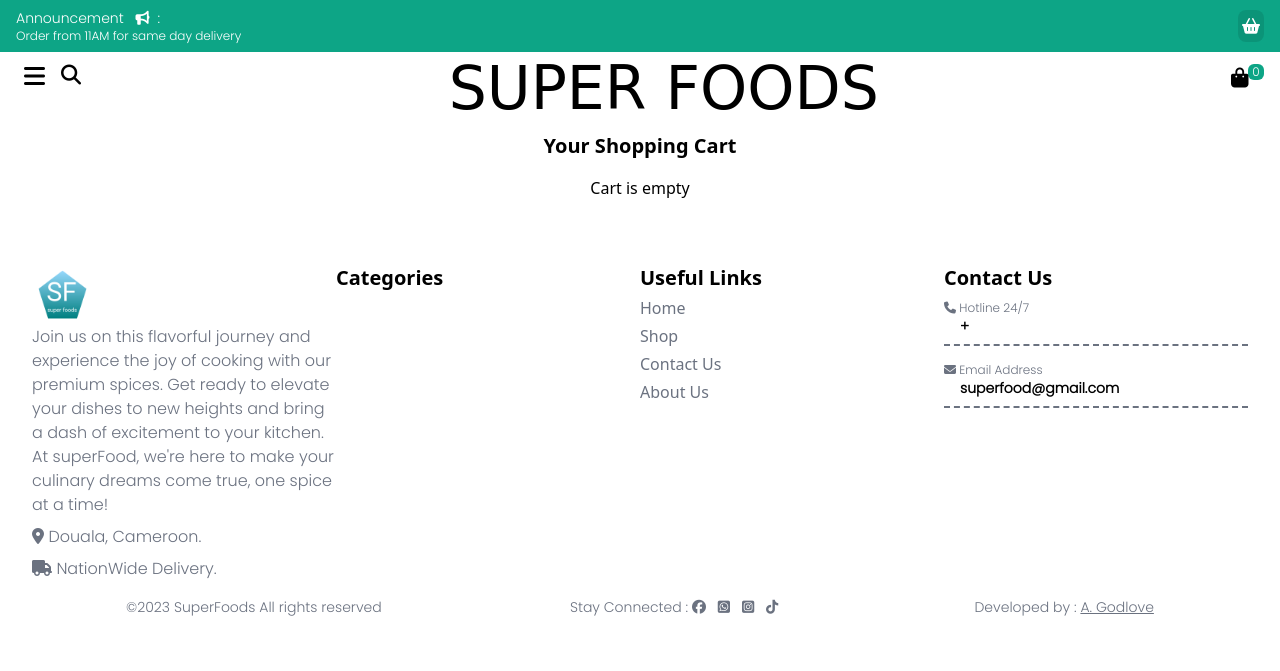
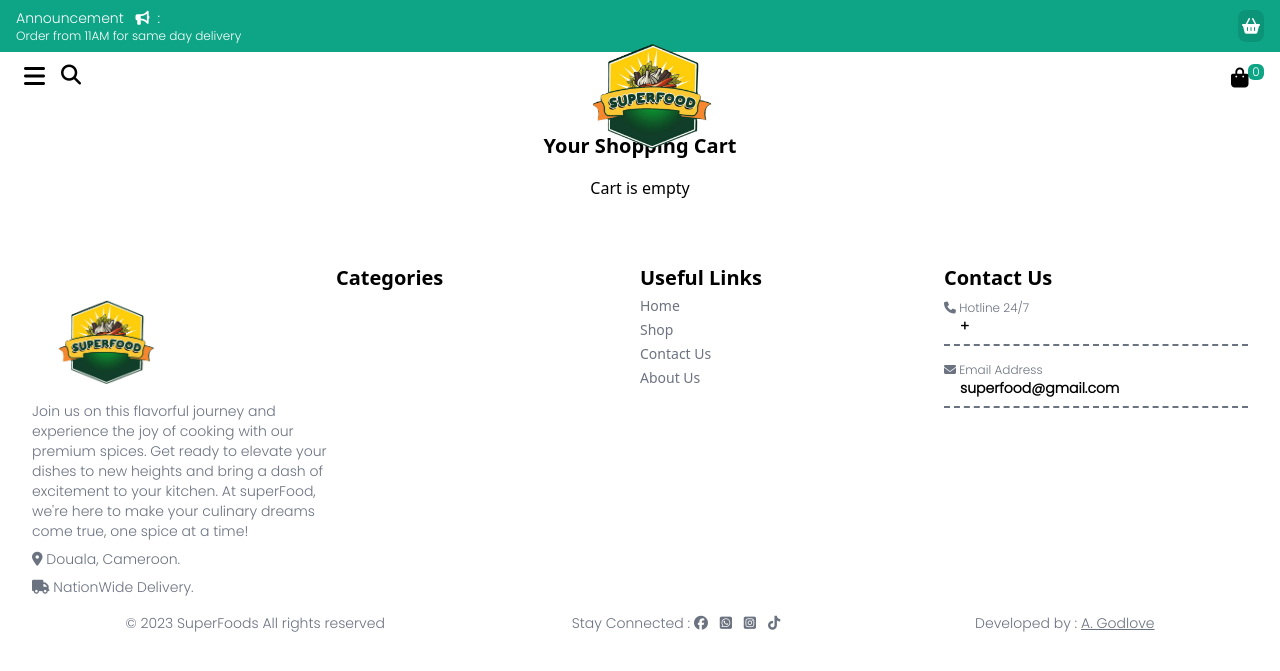
Before and after one commit to Godlove1/SUPERfOODS-online-grocery-store, a PHP site: page /cart.php in a window 1280 px wide. Shown: the top 671 px of the page. Run offline with PHP 8.4, Linux system fonts and the light colour scheme; data that the repository does not hold is empty; some libraries are stand-ins or nearby versions; some web fonts are replaced.

Commit message:
updated logo

```diff
--- a/src/admin_panel/partials/login-check.php
+++ b/src/admin_panel/partials/login-check.php
@@ -2,7 +2,6 @@
 
     if(!isset($_SESSION['user']))  {
         //User is not logged in
-        //orangeirect to Login Page
         header('location:login');
         exit();
 
--- a/src/assets/css/output.css
+++ b/src/assets/css/output.css
@@ -763,6 +763,10 @@
   margin-left: 1rem;
 }
 
+.ml-\[-10px\] {
+  margin-left: -10px;
+}
+
 .mr-2 {
   margin-right: 0.5rem;
 }
@@ -959,8 +963,8 @@
   width: 100px;
 }
 
-.w-\[20\%\] {
-  width: 20%;
+.w-\[150px\] {
+  width: 150px;
 }
 
 .w-\[200px\] {
@@ -1289,6 +1293,16 @@
   background-color: rgb(246 244 253 / var(--tw-bg-opacity));
 }
 
+.bg-\[\#FECE0A\] {
+  --tw-bg-opacity: 1;
+  background-color: rgb(254 206 10 / var(--tw-bg-opacity));
+}
+
+.bg-\[\#e3b911\] {
+  --tw-bg-opacity: 1;
+  background-color: rgb(227 185 17 / var(--tw-bg-opacity));
+}
+
 .bg-black {
   --tw-bg-opacity: 1;
   background-color: rgb(0 0 0 / var(--tw-bg-opacity));
@@ -1326,11 +1340,6 @@
 .bg-red-500 {
   --tw-bg-opacity: 1;
   background-color: rgb(239 68 68 / var(--tw-bg-opacity));
-}
-
-.bg-red-600 {
-  --tw-bg-opacity: 1;
-  background-color: rgb(220 38 38 / var(--tw-bg-opacity));
 }
 
 .bg-red-800 {
@@ -1547,11 +1556,6 @@
 .text-4xl {
   font-size: 2.25rem;
   line-height: 2.5rem;
-}
-
-.text-6xl {
-  font-size: 3.75rem;
-  line-height: 1;
 }
 
 .text-\[\.6rem\] {
@@ -2096,10 +2100,6 @@
     margin-top: 3rem;
   }
 
-  .lg\:mt-4 {
-    margin-top: 1rem;
-  }
-
   .lg\:mt-6 {
     margin-top: 1.5rem;
   }
@@ -2232,4 +2232,9 @@
     font-size: 3.75rem;
     line-height: 1;
   }
-}
+
+  .lg\:text-sm {
+    font-size: 0.875rem;
+    line-height: 1.25rem;
+  }
+}
--- a/src/partials/banner.php
+++ b/src/partials/banner.php
@@ -1,7 +1,7 @@
 <section>
         <div class="mx-auto max-w-screen-2xl px-4 py-8 sm:px-6 lg:px-8">
           <div class="grid grid-cols-1 gap-4 md:grid-cols-2">
-            <div class="bg-red-600 lg:p-8 md:p-12 lg:px-16 lg:py-24 py-2">
+            <div class="bg-[#e3b911] lg:p-8 md:p-12 lg:px-16 lg:py-24 py-2">
               <div class="mx-auto max-w-xl text-center">
                 <h2 class="text-2xl font-bold text-white md:text-3xl">
                Save Time, Stress & Money
--- a/src/partials/footer.php
+++ b/src/partials/footer.php
@@ -10,9 +10,9 @@
 
 <div class="about_superfood text-gray-500">
   <div class="c_logo">
-    <img src="assets/images/logo.png" alt="superfoods logo" class="w-[20%]">
+    <img src="assets/images/icons/logo.png" alt="superfoods logo" class="w-1/2">
   </div>
-  <div class="desc_text">
+  <div class="desc_text text-sm ">
     <p>
      Join us on this flavorful journey and experience the joy of cooking with our premium spices. Get ready to elevate your dishes to new heights and bring a dash of excitement to your kitchen. At superFood, we're here to make your culinary dreams come true, one spice at a time!
     </p>
@@ -31,7 +31,7 @@
   <div class="header_title">
     <h3 class="font-bold text-xl">Categories</h3>
   </div>
-  <ul class="footer_cats text-gray-500">
+  <ul class="footer_cats text-gray-500 text-sm ">
 
 <?php
 $get_cats="SELECT * FROM tbl_category order by id ASC";
@@ -50,7 +50,7 @@
   <div class="header_title">
    <h3 class="font-bold text-xl">Useful Links</h3>
   </div>
-  <ul class="footer_cats text-gray-500">
+  <ul class="footer_cats text-gray-500 text-sm">
 
    <li class='my-1'><a href="index" class="hover:text-[#0DA586] relative inline-block">Home</a></li>
    <li class='mb-1'><a href="shop" class="hover:text-[#0DA586] relative inline-block">Shop</a></li>
@@ -82,8 +82,8 @@
 </div>
 
 <div class="credits">
-  <div class="collect text-gray-500 text-sm text-center lg:flex justify-around items-center">
-    <p>&copy;2023 SuperFoods All rights reserved</p>
+  <div class="collect text-gray-500 text-xs lg:text-sm text-center lg:flex justify-around items-center">
+    <p>&copy; <?php echo date('Y'); ?> SuperFoods All rights reserved</p>
      <p class="my-2">Stay Connected : <span>
       <a href=""><i class="fa-brands fa-facebook"></i></a>
       <a href="" class="mx-2"><i class="fa-brands fa-square-whatsapp"></i></a>
--- a/src/partials/header.php
+++ b/src/partials/header.php
@@ -12,7 +12,7 @@
 <link rel="stylesheet" href="assets/css/custom.css">
 <link rel="stylesheet" href="assets/css/hover.css">
 <link href="https://unpkg.com/aos@2.3.1/dist/aos.css" rel="stylesheet">
-<link rel="icon" type="image/png" sizes="16x16" href="assets/images/favicon.ico">
+<link rel="icon" type="image/png" sizes="48x48" href="assets/images/icons/maskable_icon_x48.png">
 <!-- font-awesome -->
 <script src="https://kit.fontawesome.com/3ecb4095fb.js" crossorigin="anonymous"></script>
 
@@ -24,7 +24,7 @@
 
 
 <!-- dynamic header -->
-<!-- <?php
+ <?php
     $url = $_SERVER['REQUEST_URI'];
 $parts = parse_url($url);
 $str = $parts['path'];
@@ -33,51 +33,62 @@
 $cur_page = substr($str,strrpos($str,"/")+1);
 
 if($cur_page == 'product'){
-  ?> -->
+  ?>
 
 <!-- SEO -->
-<title><?php  echo $name; ?></title>
-<meta name="description" content="Buy <?php  echo $name; ?>  from SuperFoods ">
+<title>Buy <?php  echo $name; ?> From superFood</title>
+<meta name="description" content="Buy <?php  echo $name; ?>  from SuperFoods and have it delivered to your doorstep">
  <link rel="canonical" href="https://www..store/product?prod_key=<?php echo $prod_id; ?>">
  <!-- SEO - Social -->
-<meta property="og:site_name" content="Super Foods">
+<meta property="og:site_name" content="Buy <?php  echo $name; ?> From superFood">
 <meta property="og:url" content="https://www.superfoods.store/product?prod_key=<?php echo $prod_id; ?>">
 <meta property="og:title" content="<?php echo $name; ?>">
 <meta property="og:type" content="product">
-<meta property="og:description" content="Buy <?php echo $name; ?> from Super Foods.">
-
-  <meta property="og:price:amount" content="<?php  echo number_format($price,2); ?>">
-  <meta property="og:price:currency" content="FCFA">
-
-<meta property="og:image" content="https://www..store/assets/images/products/<?php echo $prod_img[0] ?>">
-<meta property="og:image" content="https://www..store/assets/images/products/<?php echo $prod_img[0] ?>">
+<meta property="og:description" content="Buy <?php echo $name; ?> from Super Foods and have it delivered to your doorstep.">
+<meta property="og:price:amount" content="<?php  echo number_format($price,2); ?>">
+<meta property="og:price:currency" content="FCFA">
 <meta property="og:image" content="https://www..store/assets/images/products/<?php echo $prod_img[0] ?>">
 <meta property="og:image:secure_url" content="https://www..store/assets/images/products/<?php echo $prod_img[0] ?>">
-
 <meta name="twitter:card" content="summary_large_image">
 <meta name="twitter:title" content="<?php echo $name; ?>">
 <meta name="twitter:description" content="Buy <?php echo $name; ?> from Super Foods.">
 <meta name="keywords" content="<?php echo $seo; ?>">
 
 <?php
-    }else{
+    }else if($cur_page == 'shop'){
         ?>
 
-<title>Super Foods </title>
-       <link rel="canonical" href="https://www.superfood.store/">
+<title> Shop | Shop the best groceries! </title>
 <!-- SEO -->
-<meta name="keywords" content="">
-<meta name="description" content="The secret ingredient to deliciousness: Our premium powdered spices.">
+<meta name="keywords" content="Fresh produce, Organic groceries, Exotic spices, Pantry essentials, Local products, Seasonal specials, Bulk buying, Gourmet ingredients, Healthy snacks, Gluten-free options, International flavors, Cooking oils and sauces, Baking supplies, Beverages, Canned and packaged goods, Condiments and spreads, Snacks and treats, Dairy and eggs, Frozen foods, Household supplies, Customer reviews for online grocery stores in Cameroon, Fast and reliable grocery delivery in Cameroon, Fresh food in Cameroon at your doorstep.">
+<meta name="description" content="A Dash of Convenience, a Pinch of Delight: Grocery and Spice Made Right!">
  <!-- SEO - Social -->
 <meta property="og:site_name" content="Super Foods ">
 <meta property="og:url" content="https://www.superfood.store/">
 <meta property="og:title" content="Super Foods">
 <meta property="og:type" content="website">
-<meta property="og:description" content="The secret ingredient to deliciousness: Our premium powdered spices.">
-
+<meta property="og:description" content="A Dash of Convenience, a Pinch of Delight: Grocery and Spice Made Right!.">
 <meta name="twitter:card" content="summary_large_image">
 <meta name="twitter:title" content="Super Foods">
-<meta name="twitter:description" content="The secret ingredient to deliciousness: Our premium powdered spices.">
+<meta name="twitter:description" content="A Dash of Convenience, a Pinch of Delight: Grocery and Spice Made Right!.">
+     <?php
+    }else{
+        ?>
+
+<title> Super Foods | Spice up Your Kitchen with Flavorful Finds! </title>
+       <link rel="canonical" href="https://www.superfood.store/">
+<!-- SEO -->
+<meta name="keywords" content="Online grocery shopping in Cameroon, Fresh food delivery in Cameroon, Buy groceries online in Cameroon, Best online grocery store in Cameroon, Local produce in Cameroon, Organic food delivery in Cameroon, Affordable groceries in Cameroon, Convenient online shopping in Cameroon, Spices and seasonings in Cameroon, Quick recipes for Cameroon cuisine, Farm-fresh ingredients in Cameroon, Healthy food options in Cameroon, Bulk buying in Cameroon, Special discounts for Cameroonians, Cameroon's top online grocery store, Wide selection of groceries in Cameroon, Recipe inspiration for Cameroon dishes, Customer reviews for online grocery stores in Cameroon, Fast and reliable grocery delivery in Cameroon, Fresh food in Cameroon at your doorstep.">
+<meta name="description" content="A Dash of Convenience, a Pinch of Delight: Grocery and Spice Made Right!">
+ <!-- SEO - Social -->
+<meta property="og:site_name" content="Super Foods ">
+<meta property="og:url" content="https://www.superfood.store/">
+<meta property="og:title" content="Super Foods">
+<meta property="og:type" content="website">
+<meta property="og:description" content="A Dash of Convenience, a Pinch of Delight: Grocery and Spice Made Right!.">
+<meta name="twitter:card" content="summary_large_image">
+<meta name="twitter:title" content="Super Foods">
+<meta name="twitter:description" content="A Dash of Convenience, a Pinch of Delight: Grocery and Spice Made Right!.">
      <?php
     }
 ?>
@@ -134,11 +145,11 @@
        </div>
 </div>
 <!-- logo -->
-<div class=" w-full h-full flex justify-center items-center">
+<div class="w-full h-full flex justify-center items-center">
    <div class="">
    <a href="index">
-      <!-- <img src="assets/images/logo.webp" alt="mmb" class="w-[200px] pt-4 mb-4"> -->
-        <p class="text-4xl lg:text-6xl lg:mt-6 logo-text">SUPER FOODS</p>
+      <img src="assets/images/icons/logo.png" alt="super foods logo" class="w-[150px] lg:w-[200px] pt-4 ml-[-10px]">
+   <!-- <p class="text-4xl lg:text-6xl lg:mt-6 logo-text">SUPER FOODS</p> -->
   </a>
 </div>
 </div>
@@ -206,9 +217,9 @@
 
       <!-- mobile menu logo -->
       <div class="w-full  text-center mb-4">
-        <!-- <img src="images/logos/l5.png" alt="mmb" class="pt-4 mb-4"> -->
-        <a href="index" class="log" title="Super Foods">
-        <p style="font-size:1.5rem;" class="mt-4">SuperFoods</p>
+        <a href="index" class="log w-full flex justify-center items-center" title="Super Foods">
+        <!-- <p style="font-size:1.5rem;" class="mt-4">SuperFoods</p> -->
+        <img src="assets/images/icons/logo.png" alt="super foods logo" class="w-[150px] lg:w-[200px]">
      </a>
      <p class="text-xs">contact us : </p>
         <div class="flex justify-center items-center mb-2">
--- a/src/partials/template.php
+++ b/src/partials/template.php
@@ -24,7 +24,7 @@
         </div>
          <!-- PROMO STATUS-->
          <div class="category_name absolute top-0 left-0 text-xs">
-            <div class="ca bg-[#0DA586] px-2 shadow-md text-white font-bold">
+            <div class="ca bg-[#FECE0A] px-2 shadow-md text-white font-bold">
                 <p>
         <?php
          if($promo == 0){
```
Also changed, not shown: src/product.php (+13 -3 lines), src/assets/images/favicon.ico (deleted), src/assets/images/icons/logo.png (added), src/assets/images/icons/maskable_icon_x128.png (added), src/assets/images/icons/maskable_icon_x192.png (added), src/assets/images/icons/maskable_icon_x384.png (added), src/assets/images/icons/maskable_icon_x48.png (added), src/assets/images/icons/maskable_icon_x512.png (added), src/assets/images/icons/maskable_icon_x72.png (added), src/assets/images/icons/maskable_icon_x96.png (added), src/assets/images/logo.png (deleted), src/assets/images/logo.webp (deleted).
